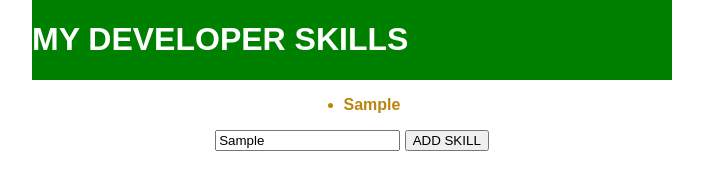
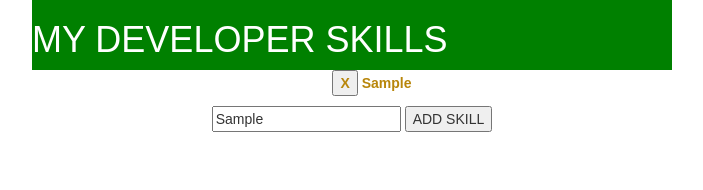
Before and after one commit to aditiohri/my-dev-skills-lab, a plain HTML site: page index.html in a window 1280 px wide. Both pictures are taken after typing "Sample" into the empty fields and a click on the button "ADD SKILL". Shown: the whole page, without its empty margins (288-991 px from the left). Drawn offline with nearby package versions, Linux system fonts and the light colour scheme.

Commit message:
update form logic and UI functionality

```diff
--- a/index.html
+++ b/index.html
@@ -5,6 +5,8 @@
     <meta name="viewport" content="width=device-width, initial-scale=1.0">
     <meta http-equiv="X-UA-Compatible" content="ie=edge">
     <title>My Developer Skills</title>
+    <link rel="stylesheet" href="https://maxcdn.bootstrapcdn.com/bootstrap/3.3.6/css/bootstrap.min.css">
+
     <script src="https://code.jquery.com/jquery-3.3.1.min.js" integrity="sha256-FgpCb/KJQlLNfOu91ta32o/NMZxltwRo8QtmkMRdAu8=" crossorigin="anonymous"></script>
     <script defer src="js/main.js"></script>
     <link rel="stylesheet" href="css/main.css">
@@ -18,7 +20,7 @@
   </div>
   <div id="form">
       <input type="text" name="skill" id="input">
-      <button>ADD SKILL</button>
+      <button id="add">ADD SKILL</button>
   </div>
 </body>
 </html>
--- a/js/main.js
+++ b/js/main.js
@@ -1,4 +1,19 @@
-$('button').click(function() {
+$('#add').click(function() {
     var skillSet = $('#input').val();
-    $('#skills').append(`<li>${skillSet}</li>`);
+    $('#skills').append(`<li><button id="del">X</button> ${skillSet}</li>`);
 })
+
+$(document).on('click', 'li', function(){
+    $(this).remove();
+ })
+
+$('ul').css('list-style-type', 'none');
+
+
+// $('ul').addClass("HideStyle");
+// $('li').prepend(`<button class="btn-danger">X</button>`);
+
+
+// $('#list').css('text-align', 'left');
+
+// list-style-type: square
```
